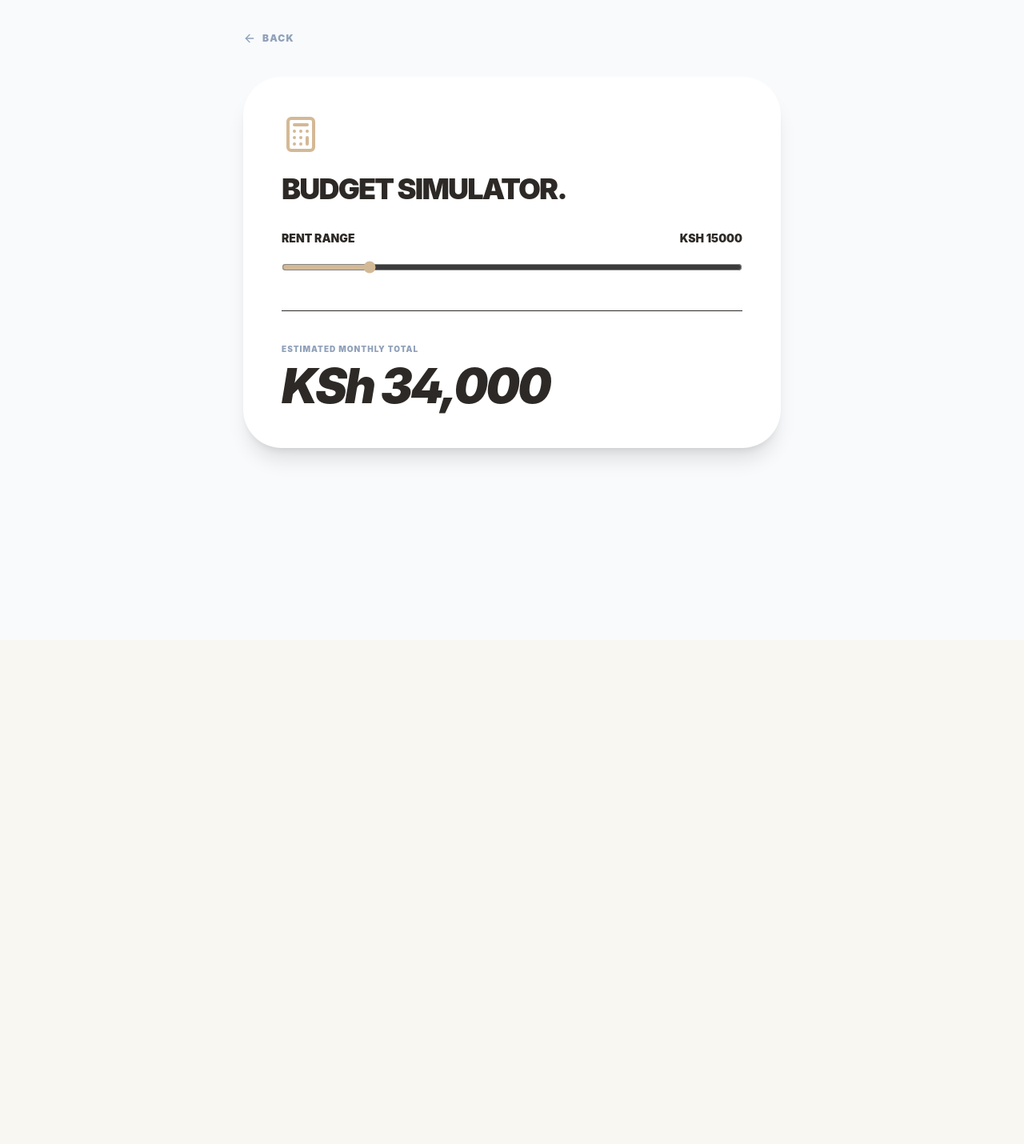
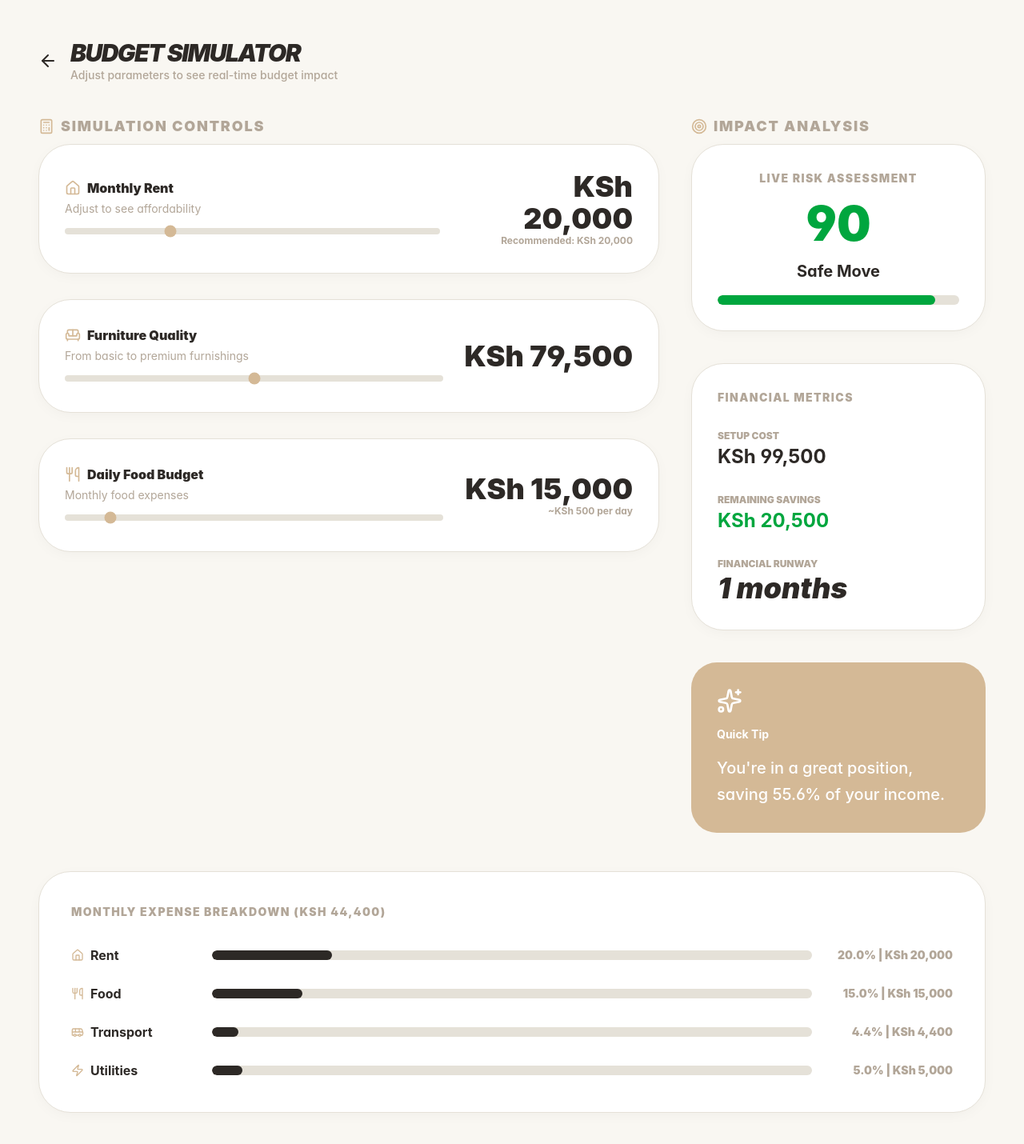
Before and after one commit to Tracy832/Urbanly, a React (Vite) app: page /simulator in a window 1280 px wide. Shown: the top 1430 px of the page at 80% size. Before the commit the page ends 800 px from the top, so only its background shows below. Built offline with nearby package versions, Linux system fonts and the light colour scheme.

Commit message:
Fix: Correct type-mismatch for savingsRate and missing Bus icon

```diff
--- a/src/components/BudgetSimulator.tsx
+++ b/src/components/BudgetSimulator.tsx
@@ -1,30 +1,197 @@
 import React, { useState } from 'react';
 import { useNavigate } from 'react-router-dom';
-import { ArrowLeft, Calculator } from 'lucide-react';
+import {
+  ArrowLeft, Calculator, Home, Sofa, Utensils, Zap,
+  TrendingUp, TrendingDown, Target, Info, Sparkles, Bus
+} from 'lucide-react';
+
+// --- DATA SCENARIOS (Decision Support Logic) ---
+const INCOME = 100000;
+const SAVINGS = 120000;
+const TRANSPORT = 4400;
+const UTILITIES = 5000;
 
 const BudgetSimulator: React.FC = () => {
   const navigate = useNavigate();
-  const [rent, setRent] = useState(15000);
-  const total = rent + 5000 + 10000 + 4000; // Simplified calculation
+
+  // 1. User Inputs (The Decision Variables)
+  const [rent, setRent] = useState(20000);
+  const [furnitureQuality, setFurnitureQuality] = useState(79500);
+  const [dailyFood, setDailyFood] = useState(500);
+
+  // 2. Calculations (The Model Logic)
+  const monthlyFood = dailyFood * 30;
+  const setupCost = rent + furnitureQuality;
+  const remainingSavings = SAVINGS - setupCost;
+  const financialRunway = setupCost > SAVINGS ? 0 : Math.floor(SAVINGS / setupCost);
+
+  const totalMonthlySpend = rent + TRANSPORT + monthlyFood + UTILITIES;
+  const disposableIncome = INCOME - totalMonthlySpend;
+
+  // FIX: Convert calculation to a Number so comparisons work correctly
+  const savingsRate = Number(((disposableIncome / INCOME) * 100).toFixed(1));
+
+  // 3. DSS Output Formatting (Risk Assessment)
+  const getRiskScore = () => {
+    if (rent > INCOME * 0.3 || setupCost > SAVINGS) return { score: 40, color: 'text-red-600', label: 'High Risk' };
+    if (rent > INCOME * 0.25 || remainingSavings < 20000) return { score: 65, color: 'text-orange-500', label: 'Caution' };
+    return { score: 90, color: 'text-green-600', label: 'Safe Move' };
+  };
+
+  const risk = getRiskScore();
 
   return (
-    <div className="min-h-screen bg-slate-50 p-10">
-      <div className="max-w-2xl mx-auto">
-        <button onClick={() => navigate('/dashboard')} className="flex items-center gap-2 font-black text-xs uppercase text-slate-400 mb-10 tracking-widest"><ArrowLeft className="w-4 h-4" /> Back</button>
-        <div className="bg-white rounded-[3rem] p-12 shadow-xl">
-          <Calculator className="w-12 h-12 text-urban-sand mb-6" />
-          <h2 className="text-4xl font-black uppercase tracking-tighter mb-8">Budget Simulator.</h2>
-          <div className="space-y-10">
-            <div>
-              <div className="flex justify-between font-black text-sm uppercase mb-4"><span>Rent Range</span><span>KSh {rent}</span></div>
-              <input type="range" min="5000" max="60000" value={rent} onChange={(e) => setRent(Number(e.target.value))} className="w-full accent-urban-sand" />
+    <div className="min-h-screen bg-urban-cream p-6 md:p-12 font-sans text-urban-charcoal relative">
+      <div className="max-w-7xl mx-auto">
+
+        {/* HEADER */}
+        <header className="mb-10 flex items-center gap-4 text-left">
+          <button onClick={() => navigate('/dashboard')} className="hover:text-urban-sand transition-colors">
+            <ArrowLeft className="w-6 h-6" />
+          </button>
+          <div>
+            <h1 className="text-3xl font-black uppercase tracking-tighter italic">Budget Simulator</h1>
+            <p className="text-urban-taupe font-medium text-sm">Adjust parameters to see real-time budget impact</p>
+          </div>
+        </header>
+
+        <div className="grid grid-cols-1 xl:grid-cols-12 gap-10">
+
+          {/* --- LEFT COLUMN: INPUT SLIDERS --- */}
+          <div className="xl:col-span-8 space-y-8 text-left">
+            <h2 className="text-lg font-black uppercase tracking-widest text-urban-taupe mb-2 flex items-center gap-2">
+                <Calculator className="w-5 h-5 text-urban-sand" /> Simulation Controls
+            </h2>
+
+            {/* Rent Slider */}
+            <div className="premium-card p-8 flex flex-col md:flex-row justify-between items-start md:items-center gap-6">
+              <div className="space-y-1 w-full md:w-2/3">
+                <div className="flex items-center gap-2"><Home className="w-5 h-5 text-urban-sand" /><label className="font-black">Monthly Rent</label></div>
+                <p className="text-sm text-urban-taupe">Adjust to see affordability</p>
+                <input
+                  type="range" min="5000" max="60000" step="1000" value={rent}
+                  onChange={(e) => setRent(Number(e.target.value))}
+                  className="w-full h-2 bg-urban-border rounded-lg appearance-none cursor-pointer accent-urban-sand"
+                />
+              </div>
+              <div className="text-left md:text-right">
+                 <p className="text-4xl font-black">KSh {rent.toLocaleString()}</p>
+                 <p className="text-xs font-bold text-urban-taupe">Recommended: KSh 20,000</p>
+              </div>
             </div>
-            <div className="pt-10 border-t">
-              <p className="text-[10px] font-black uppercase tracking-widest text-slate-400 mb-2">Estimated Monthly Total</p>
-              <p className="text-6xl font-black tracking-tighter italic">KSh {total.toLocaleString()}</p>
+
+            {/* Furniture Slider */}
+            <div className="premium-card p-8 flex flex-col md:flex-row justify-between items-start md:items-center gap-6">
+              <div className="space-y-1 w-full md:w-2/3">
+                <div className="flex items-center gap-2"><Sofa className="w-5 h-5 text-urban-sand" /><label className="font-black">Furniture Quality</label></div>
+                <p className="text-sm text-urban-taupe">From basic to premium furnishings</p>
+                <input
+                  type="range" min="39000" max="120000" step="500" value={furnitureQuality}
+                  onChange={(e) => setFurnitureQuality(Number(e.target.value))}
+                  className="w-full h-2 bg-urban-border rounded-lg appearance-none cursor-pointer accent-urban-sand"
+                />
+              </div>
+              <div className="text-left md:text-right">
+                 <p className="text-4xl font-black">KSh {furnitureQuality.toLocaleString()}</p>
+              </div>
+            </div>
+
+            {/* Food Slider */}
+            <div className="premium-card p-8 flex flex-col md:flex-row justify-between items-start md:items-center gap-6">
+              <div className="space-y-1 w-full md:w-2/3">
+                <div className="flex items-center gap-2"><Utensils className="w-5 h-5 text-urban-sand" /><label className="font-black">Daily Food Budget</label></div>
+                <p className="text-sm text-urban-taupe">Monthly food expenses</p>
+                <input
+                  type="range" min="200" max="3000" step="50" value={dailyFood}
+                  onChange={(e) => setDailyFood(Number(e.target.value))}
+                  className="w-full h-2 bg-urban-border rounded-lg appearance-none cursor-pointer accent-urban-sand"
+                />
+              </div>
+              <div className="text-left md:text-right">
+                 <p className="text-4xl font-black">KSh {monthlyFood.toLocaleString()}</p>
+                 <p className="text-xs font-bold text-urban-taupe">~KSh {dailyFood} per day</p>
+              </div>
+            </div>
+          </div>
+
+          {/* --- RIGHT COLUMN: ANALYSIS & METRICS --- */}
+          <div className="xl:col-span-4 space-y-10 text-left">
+            <h2 className="text-lg font-black uppercase tracking-widest text-urban-taupe mb-2 flex items-center gap-2">
+                <Target className="w-5 h-5 text-urban-sand" /> Impact Analysis
+            </h2>
+
+            {/* Risk Assessment */}
+            <div className="premium-card p-8 text-center space-y-4">
+                <p className="text-sm font-black uppercase tracking-widest text-urban-taupe">Live Risk Assessment</p>
+                <div className={`text-6xl font-black ${risk.color}`}>{risk.score}</div>
+                <p className="text-xl font-bold">{risk.label}</p>
+                <div className="w-full bg-urban-border h-3 rounded-full relative overflow-hidden">
+                    <div className={`absolute inset-y-0 left-0 rounded-full transition-all ${risk.color === 'text-red-600' ? 'bg-red-600' : risk.color === 'text-orange-500' ? 'bg-orange-500' : 'bg-green-600'}`} style={{width: `${risk.score}%`}} />
+                </div>
+            </div>
+
+            {/* Financial Metrics */}
+            <div className="premium-card p-8 space-y-6">
+                <p className="text-sm font-black uppercase tracking-widest text-urban-taupe">Financial Metrics</p>
+                <div>
+                   <label className="text-xs font-black uppercase text-urban-taupe">Setup Cost</label>
+                   <p className="text-2xl font-bold">KSh {setupCost.toLocaleString()}</p>
+                </div>
+                <div>
+                   <label className="text-xs font-black uppercase text-urban-taupe">Remaining Savings</label>
+                   <p className={`text-2xl font-bold ${remainingSavings < 0 ? 'text-red-600' : 'text-green-600'}`}>
+                      KSh {remainingSavings.toLocaleString()}
+                   </p>
+                </div>
+                <div>
+                   <label className="text-xs font-black uppercase text-urban-taupe">Financial Runway</label>
+                   <p className="text-4xl font-black italic">{financialRunway} months</p>
+                </div>
+            </div>
+
+            {/* Quick Tips Logic Fixed */}
+            <div className="bg-urban-sand text-white p-8 rounded-[2rem] space-y-4">
+                <Sparkles className="w-8 h-8"/>
+                <p className="font-bold text-sm">Quick Tip</p>
+                <p className="text-xl font-medium leading-relaxed">
+                   {savingsRate > 20
+                    ? `You're in a great position, saving ${savingsRate}% of your income.`
+                    : savingsRate > 5
+                    ? `You're saving ${savingsRate}% of your income. It's safe but watch out.`
+                    : `Danger zone. Your savings rate is low (${savingsRate}%) and your runway is limited.`}
+                </p>
             </div>
           </div>
         </div>
+
+        {/* MONTHLY BREAKDOWN BAR CHART */}
+        <section className="premium-card p-10 mt-12 text-left">
+            <h3 className="text-sm font-black uppercase tracking-widest text-urban-taupe mb-8">Monthly Expense Breakdown (KSh {totalMonthlySpend.toLocaleString()})</h3>
+            <div className="space-y-6">
+              {[
+                { label: "Rent", value: rent, icon: Home },
+                { label: "Food", value: monthlyFood, icon: Utensils },
+                { label: "Transport", value: TRANSPORT, icon: Bus },
+                { label: "Utilities", value: UTILITIES, icon: Zap },
+              ].map(item => {
+                const percentage = ((item.value / INCOME) * 100).toFixed(1);
+                return (
+                  <div key={item.label} className="flex flex-col md:flex-row md:items-center gap-4">
+                    <div className="flex items-center gap-2 w-40 font-bold">
+                       <item.icon className="w-4 h-4 text-urban-sand"/> {item.label}
+                    </div>
+                    <div className="flex-1 bg-urban-border h-3 rounded-full overflow-hidden relative">
+                      <div className="absolute inset-y-0 left-0 bg-urban-charcoal rounded-full" style={{width: `${percentage}%`}} />
+                    </div>
+                    <div className="w-40 text-right font-black text-urban-taupe text-sm">
+                      {percentage}% | KSh {item.value.toLocaleString()}
+                    </div>
+                  </div>
+                );
+              })}
+            </div>
+        </section>
+
       </div>
     </div>
   );
```
